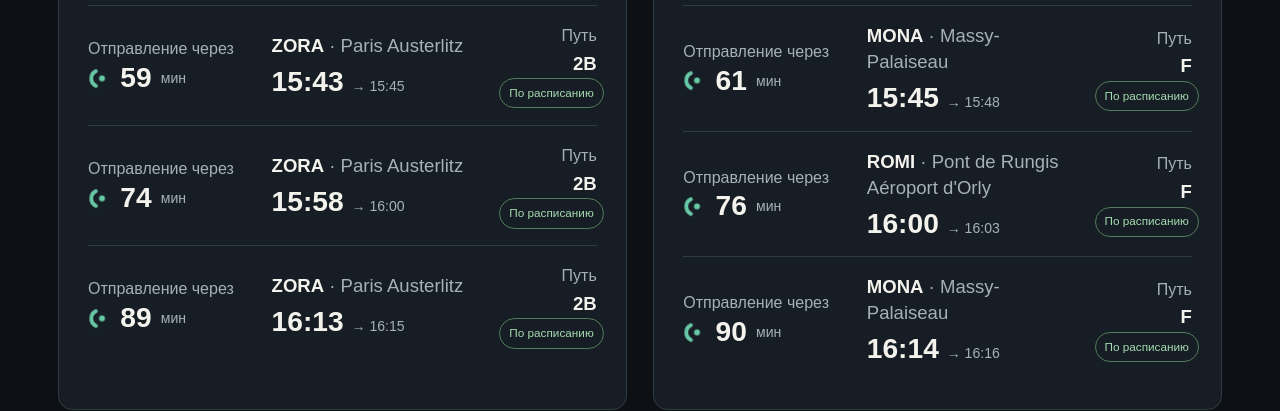
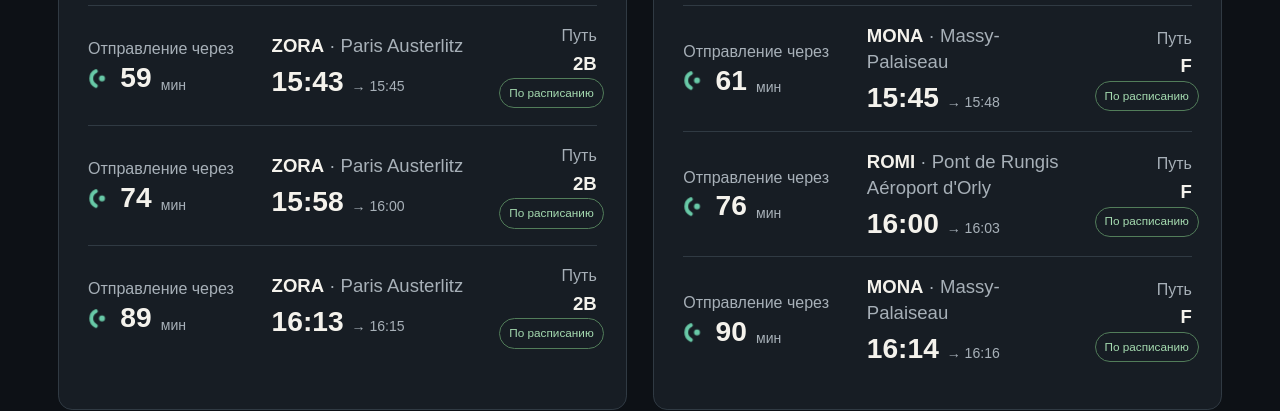
Before and after one commit to dmitrigfedorov/rer-dashboard, a plain HTML site: page index.html in a window 1280 px wide. Shown: the part 303-714 px from the top of the page. Drawn offline with Linux system fonts and the light colour scheme.

Commit message:
Align minute unit with countdown number

```diff
--- a/index.html
+++ b/index.html
@@ -49,7 +49,7 @@ body{padding:4.2vh 4.5vw}
 @keyframes signal-dot{0%,31%,100%{opacity:1}48%,57%{opacity:0}72%{opacity:1}}
 @media(prefers-reduced-motion:reduce){.signal-arc,.signal-dot{animation:none}}
 .countdown strong{font-size:2.2vw;line-height:1;color:var(--ink)}
-.countdown small{font-size:1.1vw;color:var(--muted)}
+.countdown small{font-size:1.1vw;line-height:1;color:var(--muted);align-self:flex-end;margin-bottom:.04em}
 .countdown-text{font-size:1.45vw;line-height:1.3;color:var(--ink);margin-top:.3em}
 .train-details{min-width:0;text-align:left}
 .train-name{font-size:1.45vw;line-height:1.4;color:var(--muted)}
```
